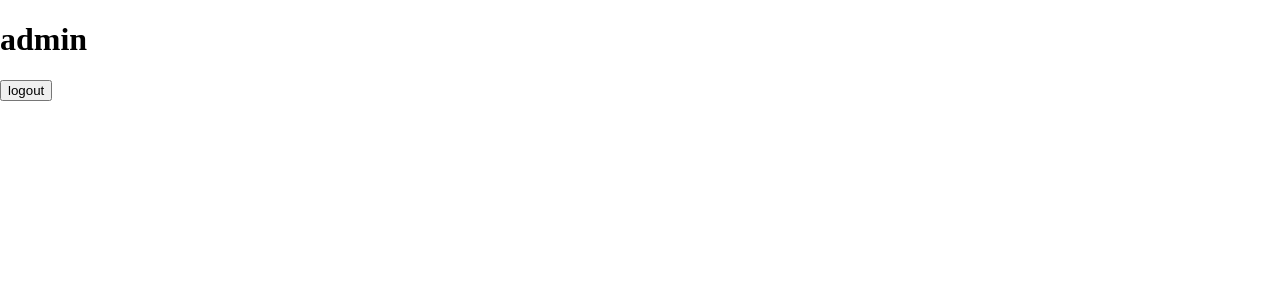
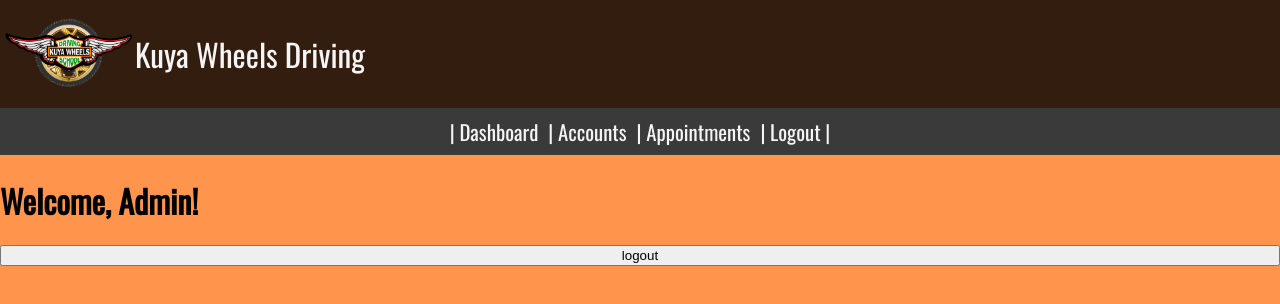
Before and after one commit to dongumayagay/kuya-wheels, a SvelteKit app: page /admin in a window 1280 px wide. Shown: the top 304 px of the page. Built offline with nearby package versions, Linux system fonts and the light colour scheme; no server answers; sample sign-in values are in the browser's storage.

Commit message:
added ui to admin-side

```diff
--- a/src/routes/(admin-side)/+layout.svelte
+++ b/src/routes/(admin-side)/+layout.svelte
@@ -1,4 +1,5 @@
 <script>
+    import Navbar from './aNavbar.svelte';
     import { userStore } from '$lib/store.js'
     import { goto } from '$app/navigation'
 
@@ -7,6 +8,14 @@
 
 </script>
 
+<svelte:head>
+        <title>
+            Admin: Kuya Wheels Driving School
+        </title>
+</svelte:head>
+<main>
+    <Navbar />
+
     {#if $userStore === undefined}
         <div>
             <h1>loading</h1>
@@ -14,3 +23,22 @@
         {:else if $userStore !== undefined && $userStore !== null}
         <slot></slot>
     {/if}
+</main>
+
+<style>
+    @import url('https://fonts.googleapis.com/css2?family=Oswald:wght@300;400&display=swap');
+
+    *{
+        font-family: 'Oswald';
+        font-weight: 400;
+    }
+
+    main {
+        min-height: 100vh;
+        display: flex;
+        flex-direction: column;
+        align-items: stretch;
+        /* background-color: #ff8533; */
+        background-color:  #ff944d;
+    }
+</style>
--- /dev/null
+++ b/src/routes/(admin-side)/aNavbar.svelte
@@ -0,0 +1,66 @@
+<nav>
+    <div id="titleBar">
+        <img src="/KWDSicon.png" alt="Kuya Wheels Driving School Icon" id="logo">
+        <p>Kuya Wheels Driving</p>
+    </div>
+</nav>
+<nav id="adminTools">
+	<div class="link-container">
+		<a href="/admin">| Dashboard </a>
+		<a href="/admin">| Accounts </a>
+		<a href="/admin">| Appointments </a>
+        <a href="/admin">| Logout |</a>
+	</div>
+</nav>
+<style>
+    nav{
+        background-color: rgba(0,0,0,0.8);
+
+        display: flex;
+		flex-wrap: wrap;
+		justify-content: space-between;
+        align-items: center;
+		padding: 0;
+    }
+    .link-container{
+		margin-right: 10px;
+		display: flex;
+		flex-direction: flex-end;
+		font-size: 1.3em;
+		/*font-family: fantasy; */
+		/* margin-right: 1.5em; */
+	}
+    p{
+        color: whitesmoke;
+        font-size: 1.5em
+    }
+	a{
+		color: whitesmoke;
+		margin-left: 10px;
+	}
+	a:link {
+		text-decoration: none;
+	}
+	a:hover{
+		text-decoration: underline;
+	}
+    #logo{
+        width: 13%;
+        height: 13%;
+    }
+    #titleBar{
+        align-items: center;
+        display: flex;
+
+        font-size: 1.3em;
+        margin: 0%;
+    }
+    #adminTools{
+        background-color: rgba(58, 58, 58);
+		/* background-color: #cf332a; */
+		display: flex;
+		flex-wrap: wrap;
+		justify-content: center;
+		padding: 0.5em;
+    }
+</style>
--- a/src/routes/(admin-side)/admin/+page.svelte
+++ b/src/routes/(admin-side)/admin/+page.svelte
@@ -13,7 +13,7 @@
     }
 </script>
 
-<h1>admin</h1>
+<h1>Welcome, Admin!</h1>
 
 <button on:click={logout}>
     logout
```
Lines whose indentation alone changed are shown as unchanged.
